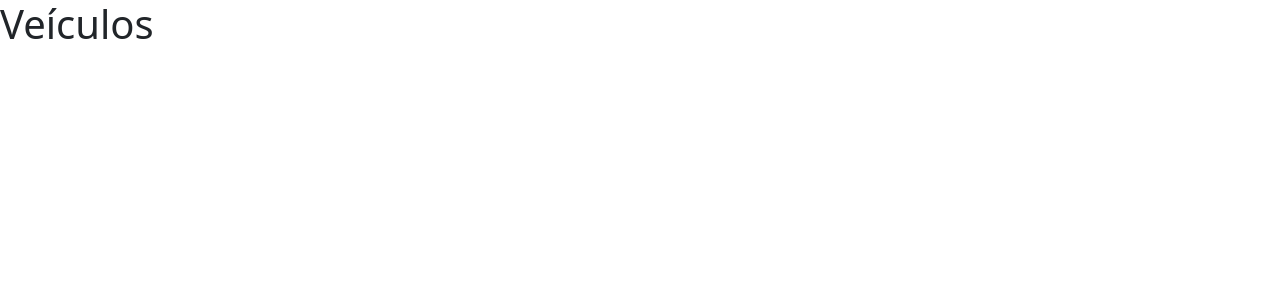
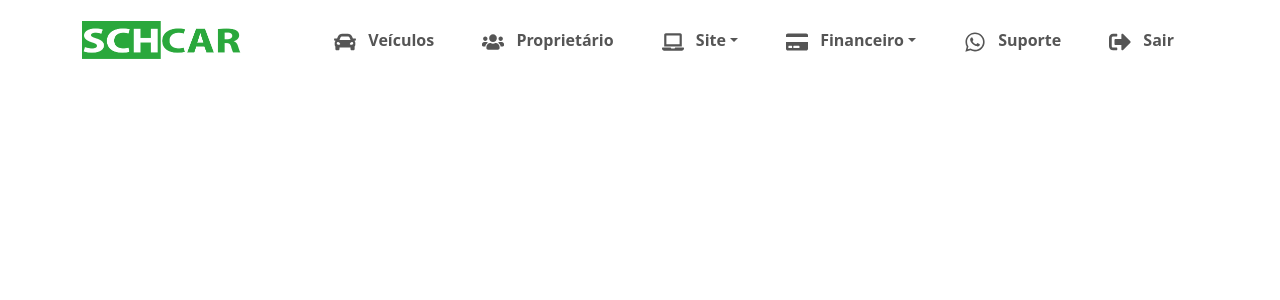
Before and after one commit to vitorsch/schcar-react, a React (Create React App) app in the folder schcar-react/: page /vehicles in a window 1280 px wide. Shown: the top 300 px of the page. Built offline with nearby package versions, Linux system fonts and the light colour scheme.

Commit message:
Component Header desktop e mobile

```diff
--- a/schcar-react/src/Routes.js
+++ b/schcar-react/src/Routes.js
@@ -5,12 +5,14 @@
 
 const Auth = lazy(() => import('./view/auth'));
 const Register = lazy (() => import('./view/register'))
+const Vehicles = lazy (() => import('./view/vehicles'))
+
 const Routes = () => (
     <Router>
         <Suspense fallback={<div className="d-flex justify-content-center mt-5 pt-5"><CircularProgress/></div>}>
             <Switch>
 
-                <Route exact path="/vehicles" component={() => (<h1>Veículos</h1>)}/>
+                <Route path="/vehicles" component={Vehicles}/>
                 <Route path="/register" component={Register}/>
                 <Route path="/login" component={Auth}/>
                 <Route exact path="/" component={Auth}/>
--- a/schcar-react/src/global.css
+++ b/schcar-react/src/global.css
@@ -5,3 +5,56 @@
 a, a:hover {
     text-decoration: none !important;
 }
+
+.header {
+    border-bottom: 2px solid rgb(299,299,299);
+}
+
+.header .nav-link {
+    font-weight: 600;
+    color: #555 !important;
+    border: 0;
+    padding: 28px 1.5rem !important;
+    border-bottom: 2px solid transparent;
+}
+
+.header .nav-link:hover {
+    border-bottom: 2px solid #197653;
+}
+
+.header .nav-link .icon-lg {
+    font-size: 22px;
+}
+
+.header .dropdown:hover > .dropdown-menu{
+    display: block;
+}
+.header .dropdown-menu{
+    box-shadow: rgba(0, 0, 0, 0.08) 0px 4px 16px 0p, rgba(0, 0, 0, 0.06) 0px 2px 6px 0px;
+    border: 1px solid #eee;
+    top: 80%;
+}
+
+.header .dropdown-item {
+    padding: 10px 15px;
+    font-weight: 600;
+    color: #444;
+}
+
+.logo-mobile {
+    max-height: 50px;
+}
+
+.menu-mobile .MuiListItemText-primary{
+    font-weight: 600;
+    color: #444;
+}
+
+.menu-mobile svg {
+    font-size: 22px;
+    color: #444;
+}
+
+.MuiDivider-root {
+    background-color: rgba(0, 0, 0, 0.5) !important;
+}
--- /dev/null
+++ b/schcar-react/src/view/header/index.js
@@ -0,0 +1,199 @@
+import React from 'react'
+import { Link } from 'react-router-dom'
+import { FaCar, FaUsers, FaLaptop, FaCreditCard, FaWhatsapp,
+    FaSignOutAlt, FaAngleUp, FaAngleDown } from 'react-icons/fa'
+
+import { MenuList, MenuItem, AppBar, Toolbar, IconButton,
+    Typography, Drawer, List, ListItem, ListItemText, ListItemIcon,
+    Divider, Collapse } from '@material-ui/core'
+
+import { MdMenu } from 'react-icons/md'
+
+export default function Header(props) {
+    const [state, setState] = React.useState({
+        open: false
+    })
+
+    const [ collapse, setCollapse ] = React.useState({
+        site: false,
+        financeiro: false
+    })
+    return (
+        <>
+        {(window.innerWidth < 577 ) ?
+            <AppBar position="fixed">
+                <Toolbar>
+                    <IconButton edge="start"  color="inherit" aria-label="menu" onClick={() => setState({ open: true})}>
+                        <MdMenu />
+                    </IconButton>
+                    <Typography variant="h6">
+                        {props.title}
+                    </Typography>
+                </Toolbar>
+            </AppBar>
+            :
+            <nav className="header navbar navbar-expand-lg navbar-light bg-white p-0">
+                <div className="container">
+                    <Link className="nav-brand" to="/">
+                        <img src="/logo.png" alt="SCH CAR" height="40" />
+                    </Link>
+
+                    <ul className="navbar-nav">
+                        <li className="nav-item">
+                            <Link className="nav-link" to="/vehicles">
+                                <FaCar className="icon-lg me-2"/> Veículos
+                            </Link>
+                        </li>
+                        <li className="nav-item">
+                            <button className="nav-link bg-white" to="/vehicles">
+                                <FaUsers className="icon-lg me-2"/> Proprietário
+                            </button>
+                        </li>
+
+                        <li className="nav-item dropdown">
+                            <Link className="nav-link dropdown-toggle" to="#" data-toggle="dropdown">
+                                <FaLaptop className="icon-lg me-2"/> Site
+                            </Link>
+                            <MenuList className="dropdown-menu">
+                                <MenuItem className="dropdown-item">
+                                    Otimização para o Google
+                                </MenuItem>
+                                <MenuItem className="dropdown-item">
+                                    Unidades e Telefones
+                                </MenuItem>
+                                <MenuItem className="dropdown-item">
+                                    Minha Logo
+                                </MenuItem>
+                                <MenuItem className="dropdown-item">
+                                    Domínio
+                                </MenuItem>
+                                <MenuItem className="dropdown-item">
+                                    Configurações
+                                </MenuItem>
+                            </MenuList>
+                        </li>
+
+                        <li className="nav-item dropdown">
+                            <Link className="nav-link dropdown-toggle" to="#" data-toggle="dropdown">
+                                <FaCreditCard className="icon-lg me-2"/> Financeiro
+                            </Link>
+                            <MenuList className="dropdown-menu">
+                                <MenuItem className="dropdown-item">
+                                    Meu Plano
+                                </MenuItem>
+                                <MenuItem className="dropdown-item">
+                                    Minhas Transações
+                                </MenuItem>
+                            </MenuList>
+                        </li>
+
+                        <li className="nav-item">
+                            <button className="nav-link bg-white" to="/vehicles">
+                                <FaWhatsapp className="icon-lg me-2"/> Suporte
+                            </button>
+                        </li>
+
+                        <li className="nav-item">
+                            <button className="nav-link bg-white" to="/vehicles">
+                                <FaSignOutAlt className="icon-lg me-2"/> Sair
+                            </button>
+                        </li>
+                    </ul>
+                </div>
+            </nav>
+        }
+
+        <Drawer anchor="left" open={state.open} onClose={() => setState({open: false})}>
+            <div styles={{width: 320, maxWidth: window.innerWidth - 70 }}>
+                <List component="nav" className="menu-mobile">
+                    <ListItem>
+                        <img className="img-fluid logo-mobile" src="/logo.png" alt="SCH CAR" height="40" />
+                    </ListItem>
+
+                    <ListItem>
+                        teste@gmail.com
+                    </ListItem>
+
+                    <Divider className="mt-2 mb-3 divider"/>
+
+                    <ListItem>
+                        <ListItemIcon>
+                            <FaCar />
+                        </ListItemIcon>
+                        <ListItemText primary="Veículos"/>
+                    </ListItem>
+                    <ListItem>
+                        <ListItemIcon>
+                            <FaUsers />
+                        </ListItemIcon>
+                        <ListItemText primary="Proprietários"/>
+                    </ListItem>
+
+                    <ListItem button onClick={() => setCollapse({site: !collapse.site})}>
+                        <ListItemIcon>
+                            <FaLaptop />
+                        </ListItemIcon>
+                        <ListItemText primary="Site"/>
+                        {(collapse.site) ? <FaAngleUp/> : <FaAngleDown/>}
+                    </ListItem>
+
+                    <Collapse in={collapse.site} timeout="auto" unmountOnExit>
+                        <List component="div" disablePadding>
+                            <ListItem>
+                                <ListItemText className="pl-5" primary="Otimização para o Google"></ListItemText>
+                            </ListItem>
+                            <ListItem>
+                                <ListItemText className="pl-5" primary="Unidades e Telefones"></ListItemText>
+                            </ListItem>
+                            <ListItem>
+                                <ListItemText className="pl-5" primary="Minha Logo"></ListItemText>
+                            </ListItem>
+                            <ListItem>
+                                <ListItemText className="pl-5" primary="Domínio"></ListItemText>
+                            </ListItem>
+                            <ListItem>
+                                <ListItemText className="pl-5" primary="Configurações"></ListItemText>
+                            </ListItem>
+                        </List>
+                    </Collapse>
+                    <Divider className="mt-2 mb-2"/>
+                    <ListItem button onClick={() => setCollapse({financeiro: !collapse.financeiro})}>
+                        <ListItemIcon>
+                            <FaCreditCard />
+                        </ListItemIcon>
+                        <ListItemText primary="Site"/>
+                        {(collapse.financeiro) ? <FaAngleUp/> : <FaAngleDown/>}
+                    </ListItem>
+
+                    <Collapse in={collapse.financeiro} timeout="auto" unmountOnExit>
+                        <List component="div" disablePadding>
+                            <ListItem>
+                                <ListItemText className="pl-5" primary="Meu Plano"></ListItemText>
+                            </ListItem>
+                            <ListItem>
+                                <ListItemText className="pl-5" primary="Minhas Transações"></ListItemText>
+                            </ListItem>
+                        </List>
+                    </Collapse>
+
+                    <ListItem>
+                        <ListItemIcon>
+                            <FaWhatsapp />
+                        </ListItemIcon>
+                        <ListItemText primary="Suporte"/>
+                    </ListItem>
+
+                    <Divider className="mt-2 mb-2"/>
+
+                    <ListItem>
+                        <ListItemIcon>
+                            <FaSignOutAlt />
+                        </ListItemIcon>
+                        <ListItemText primary="Sair"/>
+                    </ListItem>
+                </List>
+            </div>
+        </Drawer>
+        </>
+    )
+}
--- /dev/null
+++ b/schcar-react/src/view/vehicles/index.js
@@ -0,0 +1,11 @@
+import React from 'react'
+
+import Header from '../header'
+
+export default function Vehicles() {
+    return (
+        <div>
+            <Header title="Veículos"/>
+        </div>
+    )
+}
```
Also changed, not shown: 1 other file (tests, documents, lock files or other folders).
